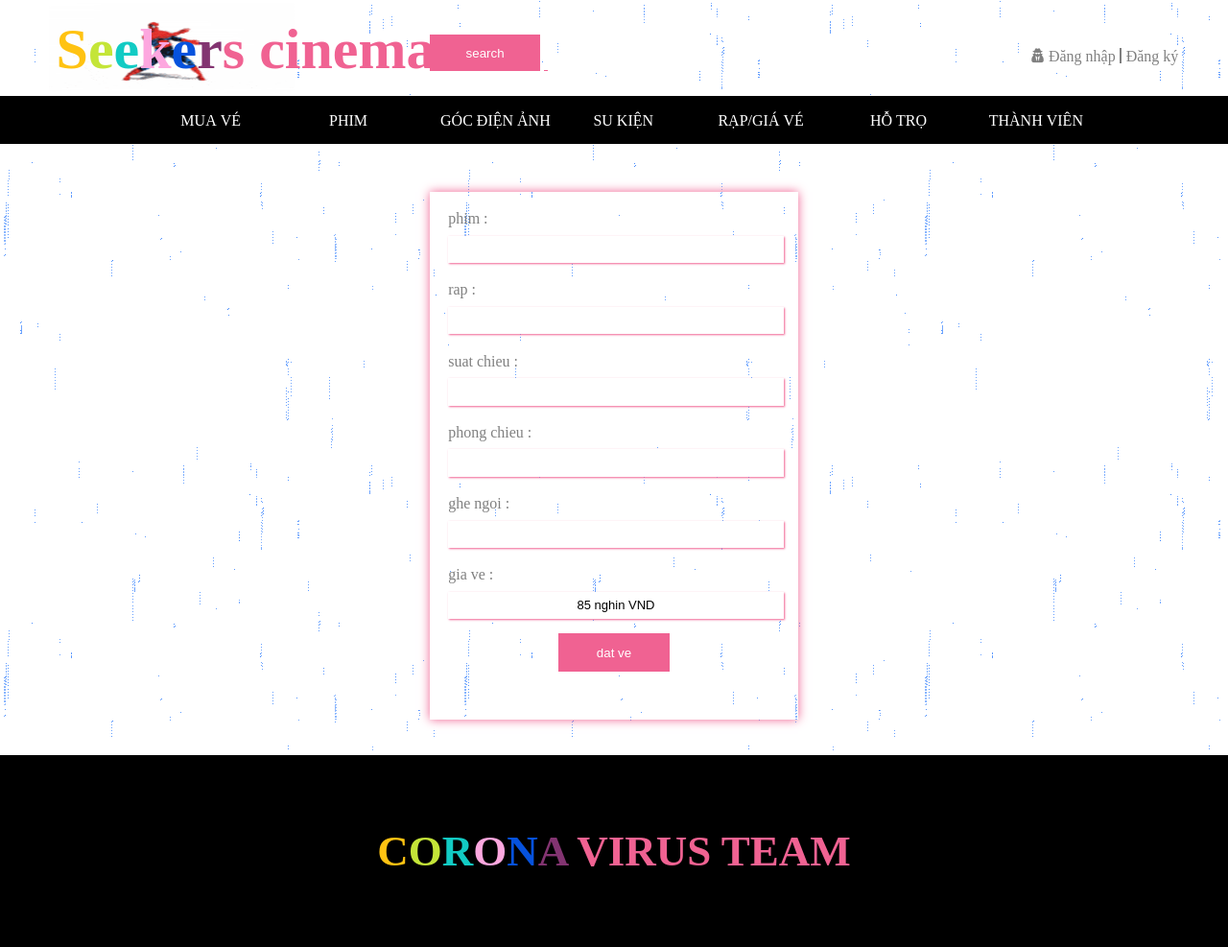
After one commit to nchithanh/Seekers-cinema-project, a PHP site: template view/thanhtoan.php in a window 1280 px wide. The commit adds this page. Shown: the whole page at 96% size. Run offline with PHP 8.4, Linux system fonts and the light colour scheme; the template is opened without the code that fills it, so the values that code supplies are empty.

Commit message:
he thong dat ve thanh toan(con loi phan dat ghe)

```diff
--- a/index.php
+++ b/index.php
@@ -61,6 +61,10 @@ ob_start();
             include "controller/datve/datve.php";
             include "view/datve.php";
              break;
+        case 'thanhtoan':
+            include "controller/datve/thanhtoan.php";
+            include "view/thanhtoan.php";
+            break;
     }
 
 
--- a/view/css/index.css
+++ b/view/css/index.css
@@ -1458,3 +1458,100 @@ article .datve form input{
 .trangtimkiem .khungketqua .ketqua .hinhphim:hover .chitiet{
     transform: scaley(1);
 }
+
+
+/* tranf thanh toan*/
+.form_thanhtoan{
+    width: 100%;
+    height: 550px;
+    position: relative;
+    margin-top: 50px;
+}
+.form_thanhtoan form{
+    position: absolute;
+    width: 30%;
+    height: 100%;
+    left: 35%;
+    box-shadow:0 0 10px rgba(240, 98, 146,1.0);
+}
+.form_thanhtoan form .row{
+    width: 90%;
+    height: 10%;
+    margin-left: 5%;
+    margin-top: 5%;
+    position: relative;
+
+}
+.form_thanhtoan form .row label{
+    position: absolute;
+    top: 0;
+    left: 0;
+    width: 100%;
+    height: 50%;
+    color: gray;
+}
+.form_thanhtoan form .row input{
+    position: absolute;
+    left: 0;
+    bottom: 0;
+    height: 48%;
+    width: 100%;
+    z-index: -1;
+    box-shadow: 1px 1px 2px rgba(240, 98, 146,1.0);
+    border: none;
+    font-size: 13px;
+    text-align: center;
+}
+.form_thanhtoan form .row input::after{
+    position: absolute;
+    content: '';
+    left: 0;
+    top: 0;
+    background: rgb(0, 0, 0);
+    width: 100%;
+    height: 100%;
+    z-index: 99;
+}
+.form_thanhtoan form .submit{
+    width: 30%;
+    margin-left: 35%;
+    margin-top: 15px;
+    height: 40px;
+    background: rgba(240, 98, 146,1.0);
+    border: solid 1px rgba(240, 98, 146,1.0);
+    color: white;
+}
+.chuckhach{
+    width: 100%;
+    height: 500px;
+    position: relative;
+    margin-top: 60px;
+
+    z-index: 999;
+    text-align: center;
+}
+.chuckhach .box{
+    width: 50%;
+    position: absolute;
+    height: 100%;
+    left: 25%;
+
+}
+.chuckhach .box p{
+    font-size: 35px;
+    text-align: center;
+}
+.chuckhach .box i{
+    font-size: 100px;
+    text-align: center;
+    color: rgba(240, 98, 146,1.0);
+
+}
+.chuckhach .box a{
+    padding: 15px 20px;
+    background: rgba(240, 98, 146,1.0);
+    transition: all .3s;
+}
+.chuckhach .box a:hover{
+    background: orangered;
+}
--- a/view/header.php
+++ b/view/header.php
@@ -142,6 +142,14 @@
             });
         });
     </script>
+    <style>
+        .block{
+            display:block;
+        }
+        .none{
+            display:none;
+        }
+    </style>
 </head>
 
 <body>
--- /dev/null
+++ b/view/thanhtoan.php
@@ -0,0 +1,40 @@
+
+        <div class="chuckhach <?php if(isset($_GET['thanhcong'])){echo 'block';}else{echo 'none';} ?>">
+            <div class="box">
+                <p>Cảm ơn bạn đã tin tưởng chúng tôi, hãy đến đúng giờ thanh toán nhận vé và thưởng thức bộ phim bạn nhé, yêu nhiều</p>
+                <div class="ok"><i class="fa fa-check-circle"></i></div>
+                <p>Chúc bạn có buổi xem phim vui vẻ</p>
+                <a href="index.php?contro=user">Thông tin</a>
+            </div>
+        </div>
+        <div class="form_thanhtoan <?php if(isset($_GET['thanhcong'])){echo 'none';};?>">
+            <form action="index.php?contro=thanhtoan&thanhcong=1" method="post">
+                <div class="row">
+                    <label>phim :</label>
+                    <input type="text" name="phim" value="<?php echo $loadphim['tenphim']; ?>">
+                </div>
+                <div class="row">
+                    <label>rap :</label>
+                    <input type="text" name="rap" value="<?php echo $loadrap['tenrap']; ?>">
+                </div>
+                <div class="row">
+                    <label>suat chieu :</label>
+                    <input type="text" name="suatchieu" value="<?php echo $loadsuatchieu['thoigian']; ?>">
+                </div>
+                <div class="row">
+                    <label>phong chieu :</label>
+                    <input type="text" name="phongchieu" value="<?php echo $loadphongchieu['tenphong']; ?>">
+                </div>
+                <div class="row">
+                    <label>ghe ngoi :</label>
+                    <input type="text" name="ghe" value="<?php echo $loadhangghe['tenhangghe']; ?><?php echo $loadghe['ghe']; ?>">
+                </div>
+                <div class="row">
+                    <label>gia ve :</label>
+                    <input type="text" name="gia" value="85 nghin VND">
+                </div>
+                <input type="text" name="idghe" value="<?php echo $loadghe['id']; ?>" style="display: none;">
+                <input type="text" name="trangthaighe" value="1" style="display: none;">
+                <input class="submit" name="thanhtoan" type="submit" value="dat ve">
+            </form>
+        </div>
```
Also changed, not shown: controller/datve/thanhtoan.php (added, +27 -0 lines), model/thanhtoan_sql.php (added, +67 -0 lines), view/datve.php (+67 -11 lines).
